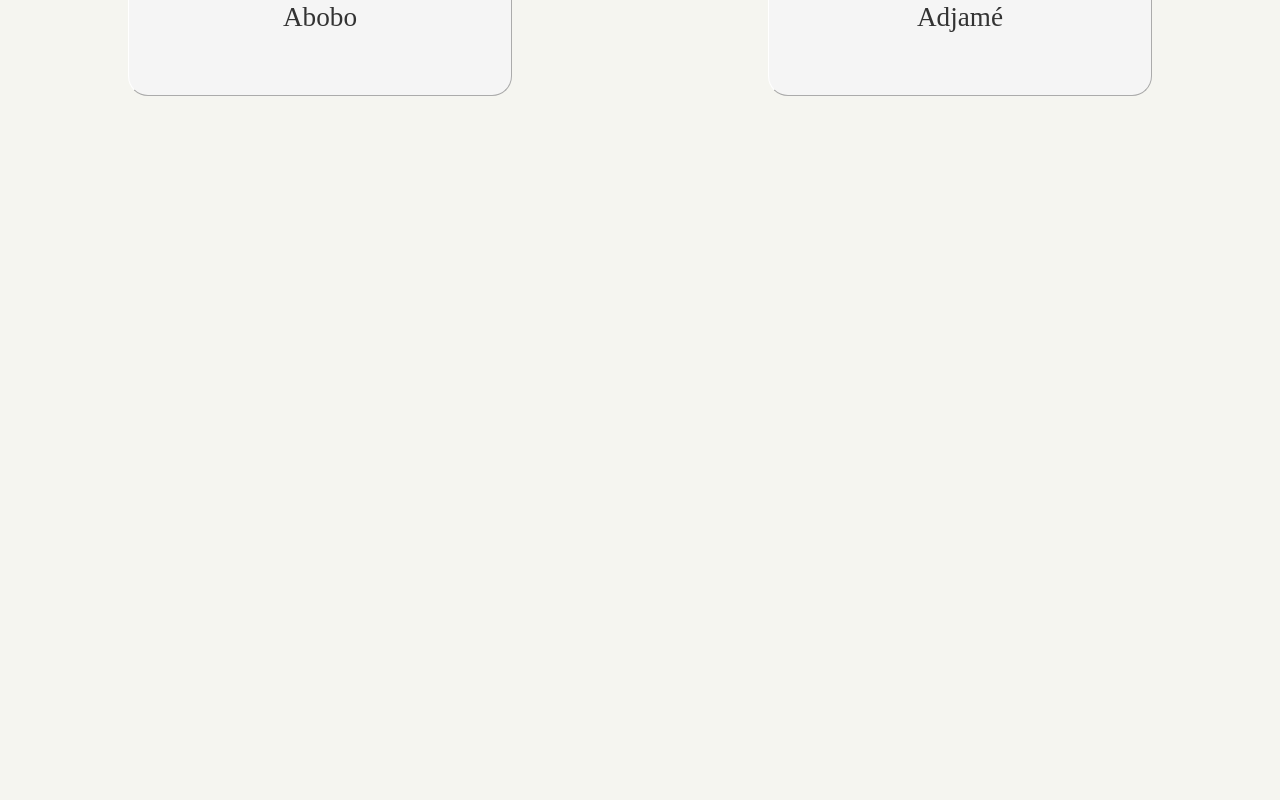
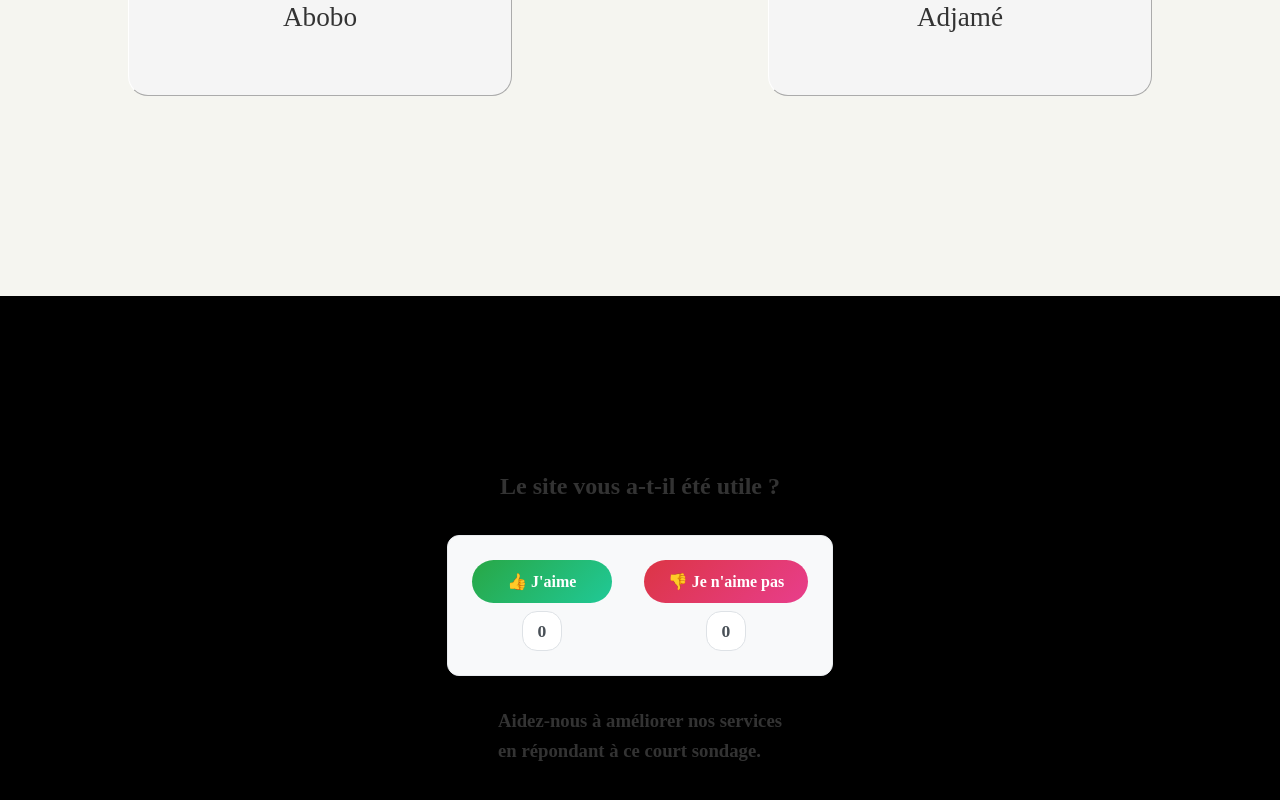
Before and after one commit to AKEKOFranck/Table-Ivoire, a React (Vite) app: page / in a window 1280 px wide. Shown: the part 1924-2724 px from the top of the page. Before the commit the page ends 2220 px from the top, so only its background shows below. Built offline with nearby package versions, Linux system fonts and the light colour scheme.

Commit message:
first add RESTO

```diff
--- a/src/components/Layout.jsx
+++ b/src/components/Layout.jsx
@@ -1,6 +1,7 @@
 import { Outlet } from "react-router-dom";
 import Footer from '../components/Footer';
 import Header from '../components/Header';
+import Like from '../components/Like';
 
 
 export default function Layout() {
@@ -10,6 +11,7 @@ export default function Layout() {
      <Header/>
       <main>
         <Outlet  />
+        <Like/>
       </main>
      <Footer/>
     </div>
--- /dev/null
+++ b/src/components/Like.jsx
@@ -0,0 +1,108 @@
+import '../styles/Like.css';
+import { useState, useEffect } from 'react';
+
+export default function Like({ itemId }) {
+  const [likes, setLikes] = useState(0);
+  const [dislikes, setDislikes] = useState(0);
+  const [userReaction, setUserReaction] = useState(null); // null, 'like' ou 'dislike'
+
+  // Charger les réactions au montage du composant
+  useEffect(() => {
+    const savedLikes = localStorage.getItem(`likes_${itemId}`);
+    const savedDislikes = localStorage.getItem(`dislikes_${itemId}`);
+    const userReaction = localStorage.getItem(`userReaction_${itemId}`);
+
+    if (savedLikes) setLikes(parseInt(savedLikes));
+    if (savedDislikes) setDislikes(parseInt(savedDislikes));
+    if (userReaction) setUserReaction(userReaction);
+  }, [itemId]);
+
+  const handleLike = () => {
+    if (userReaction === 'like') {
+      // Retirer le like
+      const newLikes = likes - 1;
+      setLikes(newLikes);
+      setUserReaction(null);
+      localStorage.setItem(`likes_${itemId}`, newLikes.toString());
+      localStorage.removeItem(`userReaction_${itemId}`);
+    } else {
+      // Ajouter un like
+      const newLikes = likes + 1;
+
+      // Si l'utilisateur avait déjà disliké, retirer le dislike
+      let newDislikes = dislikes;
+      if (userReaction === 'dislike') {
+        newDislikes = dislikes - 1;
+        setDislikes(newDislikes);
+        localStorage.setItem(`dislikes_${itemId}`, newDislikes.toString());
+      }
+
+      setLikes(newLikes);
+      setUserReaction('like');
+
+      localStorage.setItem(`likes_${itemId}`, newLikes.toString());
+      localStorage.setItem(`userReaction_${itemId}`, 'like');
+    }
+  };
+
+  const handleDislike = () => {
+    if (userReaction === 'dislike') {
+      // Retirer le dislike
+      const newDislikes = dislikes - 1;
+      setDislikes(newDislikes);
+      setUserReaction(null);
+      localStorage.setItem(`dislikes_${itemId}`, newDislikes.toString());
+      localStorage.removeItem(`userReaction_${itemId}`);
+    } else {
+      // Ajouter un dislike
+      const newDislikes = dislikes + 1;
+
+      // Si l'utilisateur avait déjà liké, retirer le like
+      let newLikes = likes;
+      if (userReaction === 'like') {
+        newLikes = likes - 1;
+        setLikes(newLikes);
+        localStorage.setItem(`likes_${itemId}`, newLikes.toString());
+      }
+
+      setDislikes(newDislikes);
+      setUserReaction('dislike');
+
+      localStorage.setItem(`dislikes_${itemId}`, newDislikes.toString());
+      localStorage.setItem(`userReaction_${itemId}`, 'dislike');
+    }
+  };
+
+  return (
+    <section className='main'>
+
+        <h2 className='main_title1'>Le site vous a-t-il été utile ?</h2>
+
+      <div className="reaction-buttons">
+        <div className="button-group">
+          <button
+            onClick={handleLike}
+            className={`like-btn ${userReaction === 'like' ? 'active' : ''}`}
+          >
+            {userReaction === 'like' ? '👍' : '👍'} J'aime
+          </button>
+          <span className="count">{likes}</span>
+        </div>
+
+        <div className="button-group">
+          <button
+            onClick={handleDislike}
+            className={`dislike-btn ${userReaction === 'dislike' ? 'active' : ''}`}
+          >
+            {userReaction === 'dislike' ? '👎' : '👎'} Je n'aime pas
+          </button>
+          <span className="count">{dislikes}</span>
+        </div>
+      </div>
+
+       <h3 className='main_title2'> Aidez-nous à améliorer nos services
+                <p> en répondant à ce court sondage.  </p>
+            </h3>
+    </section>
+  );
+}
--- a/src/pages/First.jsx
+++ b/src/pages/First.jsx
@@ -12,13 +12,13 @@ export default function First() {
     const foodData1 = [
         {
             id: 1 ,
-            title : "Resto Name" ,
+            title : "La Pirogue" ,
             items:[
-                "price range",
-                <Link to=''>  <FaMapLocationDot className='first_icons' /> Map </Link>,
-                <Link to=''> <MdOutlineFoodBank className='first_icons' /> Specialties </Link>,
-                <Link to=''> <FaPhoneVolume className='first_icons' /> Number </Link>,
-                "Zone"
+                "10 000 - 40 000 XOF",
+                <Link to='https://maps.app.goo.gl/NeUdsGgGLp1MyN7Q7'>  <FaMapLocationDot className='first_icons' /> Localisation </Link>,
+                "fruits de mer,grillades,  spécialités ivoiriennes, européennes",
+                <Link to="tel:+2252720224046 "> <FaPhoneVolume className='first_icons' /> numéro </Link>,
+                "Cocody St Jean"
             ],
         },
 
--- /dev/null
+++ b/src/styles/Like.css
@@ -0,0 +1,172 @@
+.main{
+    width: 100%;
+    height: 80vh;
+    background-color: black;
+    display: flex;
+    flex-direction: column;
+    align-items: center;
+    justify-content: center;
+    position: relative;
+    gap: 30px;
+    padding: 1rem;
+}
+
+
+
+.reaction-buttons {
+  display: flex;
+  gap: 2rem;
+  background: #f8f9fa;
+  padding: 1.5rem;
+  border-radius: 12px;
+  box-shadow: 0 2px 8px rgba(0, 0, 0, 0.1);
+  border: 1px solid #e9ecef;
+}
+
+.button-group {
+  display: flex;
+  flex-direction: column;
+  align-items: center;
+  gap: 0.5rem;
+}
+
+.reaction-buttons button {
+  border: none;
+  padding: 0.75rem 1.5rem;
+  border-radius: 25px;
+  font-size: 1rem;
+  font-weight: 600;
+  cursor: pointer;
+  transition: all 0.3s ease;
+  min-width: 140px;
+  display: flex;
+  align-items: center;
+  justify-content: center;
+  gap: 0.5rem;
+}
+
+.like-btn {
+  background: linear-gradient(135deg, #28a745, #20c997);
+  color: white;
+}
+
+.like-btn:hover:not(.active) {
+  background: linear-gradient(135deg, #20c997, #28a745);
+  transform: translateY(-2px);
+  box-shadow: 0 4px 12px rgba(40, 167, 69, 0.3);
+}
+
+.like-btn.active {
+  background: #198754;
+  box-shadow: inset 0 2px 4px rgba(0, 0, 0, 0.2);
+}
+
+.dislike-btn {
+  background: linear-gradient(135deg, #dc3545, #e83e8c);
+  color: white;
+}
+
+.dislike-btn:hover:not(.active) {
+  background: linear-gradient(135deg, #e83e8c, #dc3545);
+  transform: translateY(-2px);
+  box-shadow: 0 4px 12px rgba(220, 53, 69, 0.3);
+}
+
+.dislike-btn.active {
+  background: #dc3545;
+  box-shadow: inset 0 2px 4px rgba(0, 0, 0, 0.2);
+}
+
+.reaction-buttons button:active:not(.active) {
+  transform: translateY(0);
+}
+
+.count {
+  font-size: 1.1rem;
+  font-weight: 600;
+  color: #495057;
+  background: white;
+  padding: 0.3rem 0.8rem;
+  border-radius: 15px;
+  border: 1px solid #dee2e6;
+  min-width: 40px;
+  text-align: center;
+}
+
+.like-btn.active + .count {
+  color: #198754;
+  background: #d1f2eb;
+  border-color: #198754;
+}
+
+.dislike-btn.active + .count {
+  color: #dc3545;
+  background: #f8d7da;
+  border-color: #dc3545;
+}
+
+/* Animations */
+@keyframes pulse {
+  0% {
+    transform: scale(1);
+  }
+  50% {
+    transform: scale(1.1);
+  }
+  100% {
+    transform: scale(1);
+  }
+}
+
+.reaction-buttons button:not(.active):hover {
+  animation: pulse 0.3s ease;
+}
+
+/* Version responsive */
+@media (max-width: 768px) {
+  .main {
+    padding: 0.5rem;
+  }
+
+  .reaction-buttons {
+    flex-direction: column;
+    gap: 1rem;
+    padding: 1rem;
+  }
+
+  .reaction-buttons button {
+    padding: 0.6rem 1.2rem;
+    font-size: 0.9rem;
+    min-width: 120px;
+  }
+
+  .count {
+    font-size: 1rem;
+  }
+}
+
+/* Thème sombre */
+@media (prefers-color-scheme: dark) {
+  .reaction-buttons {
+    background: #2d3748;
+    border-color: #4a5568;
+  }
+
+  .count {
+    background: #4a5568;
+    color: #e2e8f0;
+    border-color: #718096;
+  }
+
+  .like-btn.active + .count {
+    color: #48bb78;
+    background: #22543d;
+    border-color: #48bb78;
+  }
+
+  .dislike-btn.active + .count {
+    color: #fc8181;
+    background: #742a2a;
+    border-color: #fc8181;
+  }
+}
--- a/src/styles/index.css
+++ b/src/styles/index.css
@@ -57,15 +57,6 @@ input, textarea, select {
 }
 
 :focus {
-  outline: 2px solid #007bff;
+
   outline-offset: 2px;
 }
-
-/* h1{
-    color: #D4B896	;
-}
-
-h2{
-    color: #4A9F5A;
-}
-*/
```
Also changed, not shown: src/styles/Header.css (line endings or trailing spaces).
